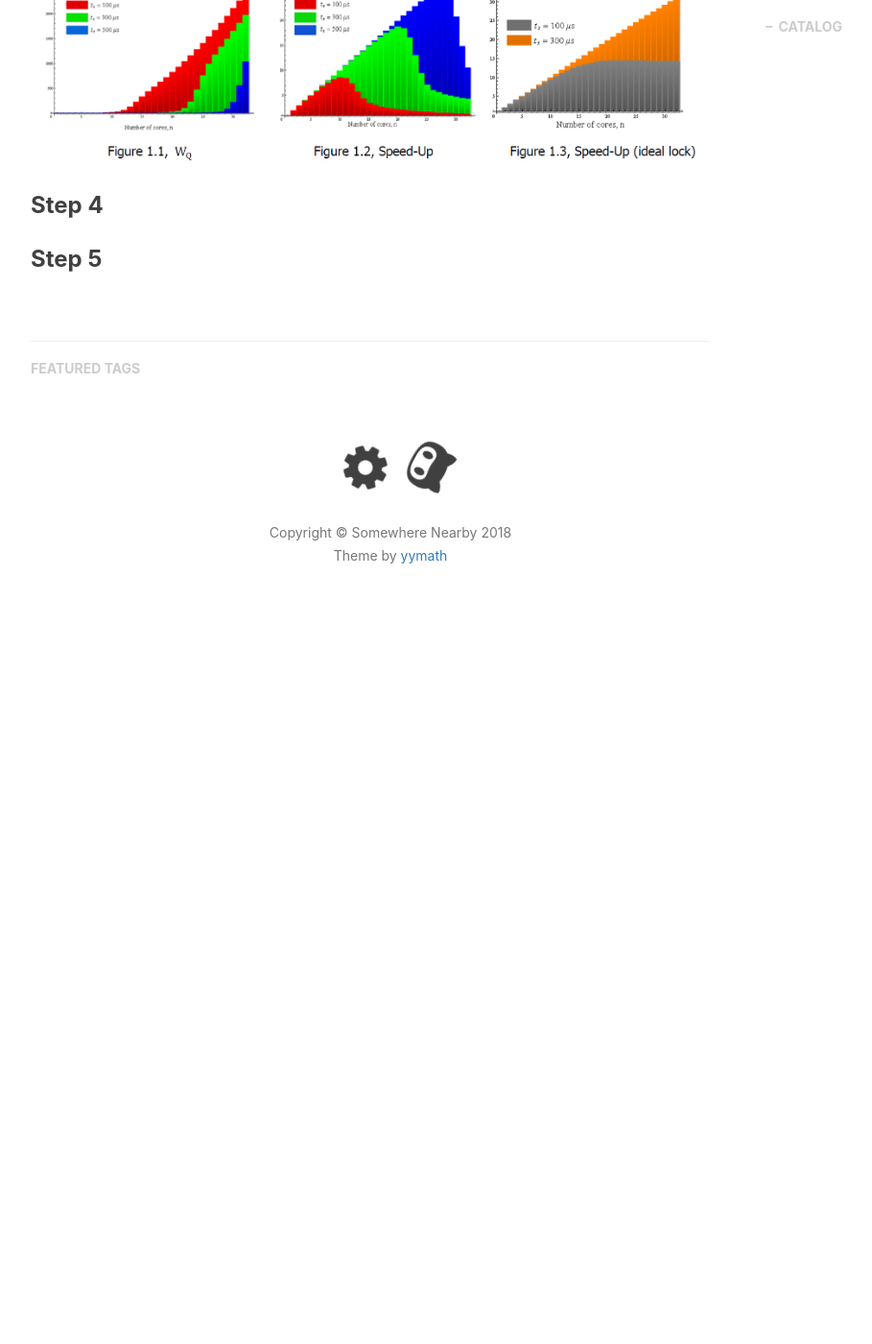
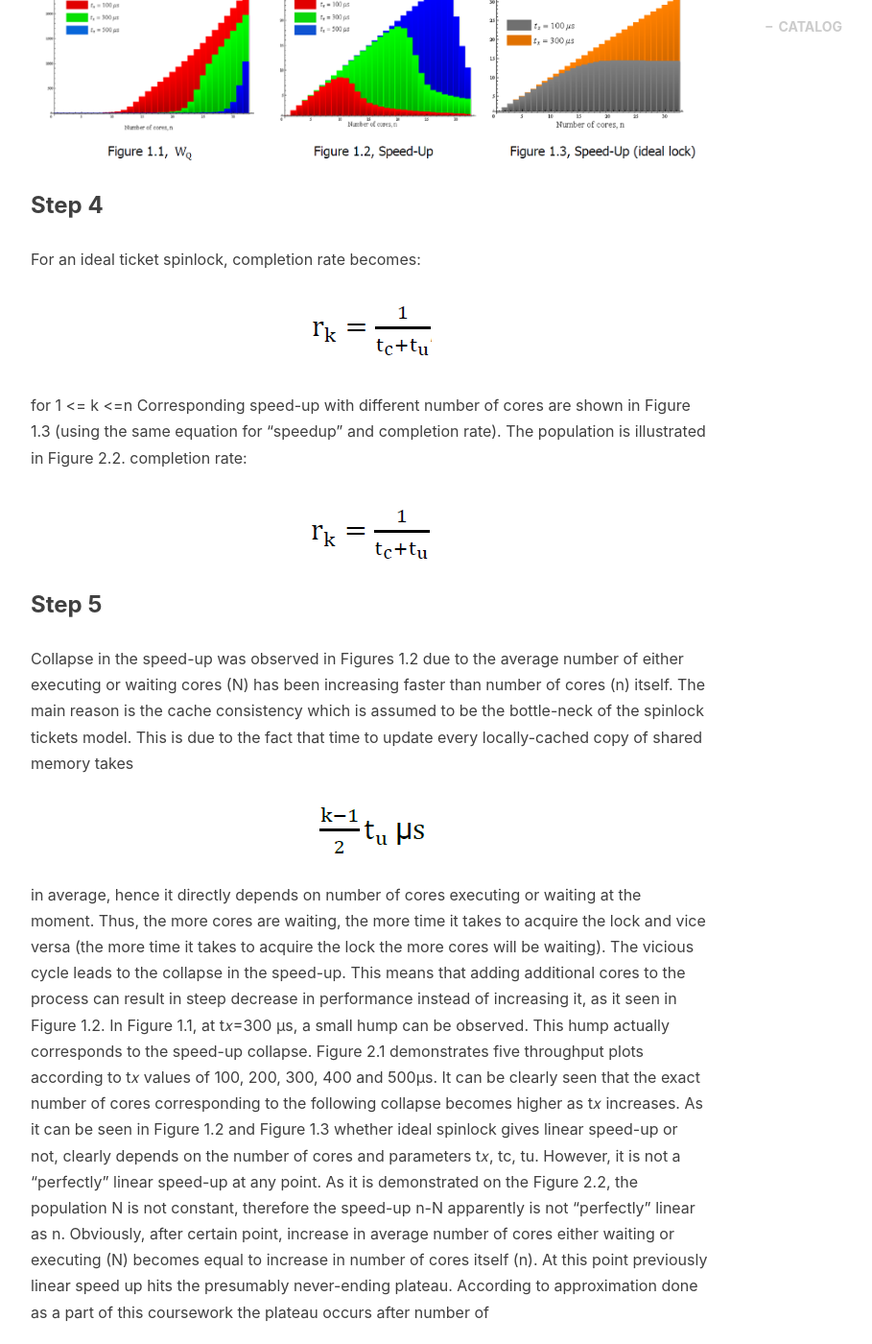
Before and after one commit to yymath/yymath.github.io, a Jekyll site: the page built from _posts/2018-01-09-linux_spin_lock.markdown, in a window 1280 px wide and 1400 px high, scrolled down 2504 px. Shown: the whole window at 96% size, without its empty margins (233-1142 px from the left). Built offline with Jekyll 4.4.1, drawn with Linux system fonts in a browser that asks for light colours; nearby versions of some CDN libraries; comment, search, counter and statistics services are not loaded; before the commit the page ends 3187 px from its top, so only the background shows below that.

Commit message:
try inline

```diff
--- a/_posts/2018-01-09-linux_spin_lock.markdown
+++ b/_posts/2018-01-09-linux_spin_lock.markdown
@@ -30,8 +30,15 @@ According to the Little’s Law: <img src="https://yymath.github.io/img/spinlock
 From the coursework specification, "speed-up" can be expressed by: Speedup = n − N
 Figure 1.1 and Figure 1.2 show the queuing time and speed-up against number of cores with different t𝑥.
 <img src="https://yymath.github.io/img/spinlock_p1.PNG" alt="Linux Spin Lock Limitation p1">
+
 ### Step 4
+For an ideal ticket spinlock, completion rate becomes: <img src="https://yymath.github.io/img/spinlock_f10.PNG" alt="Linux Spin Lock Limitation f10"> for 1 <= k <=n
+Corresponding speed-up with different number of cores are shown in Figure 1.3 (using the same equation for "speedup" and completion rate). The population is illustrated in Figure 2.2.
+completion rate: <img src="https://yymath.github.io/img/spinlock_f11.PNG" alt="Linux Spin Lock Limitation f11">
 
 ### Step 5
-
+Collapse in the speed-up was observed in Figures 1.2 due to the average number of either executing or waiting cores (N) has been increasing faster than number of cores (n) itself. The main reason is the cache consistency which is assumed to be the bottle-neck of the spinlock tickets model. This is due to the fact that time to update every locally-cached copy of shared memory takes <img src="https://yymath.github.io/img/spinlock_f12.PNG" alt="Linux Spin Lock Limitation f12"> in average, hence it directly depends on number of cores executing or waiting at the moment. Thus, the more cores are waiting, the more time it takes to acquire the lock and vice versa (the more time it takes to acquire the lock the more cores will be waiting). The vicious cycle leads to the collapse in the speed-up. This means that adding additional cores to the process can result in steep decrease in performance instead of increasing it, as it seen in Figure 1.2.
+In Figure 1.1, at t𝑥=300 μs, a small hump can be observed. This hump actually corresponds to the speed-up collapse.
+Figure 2.1 demonstrates five throughput plots according to t𝑥 values of 100, 200, 300, 400 and 500μs. It can be clearly seen that the exact number of cores corresponding to the following collapse becomes higher as t𝑥 increases.
+As it can be seen in Figure 1.2 and Figure 1.3 whether ideal spinlock gives linear speed-up or not, clearly depends on the number of cores and parameters t𝑥, tc, tu. However, it is not a "perfectly" linear speed-up at any point. As it is demonstrated on the Figure 2.2, the population N is not constant, therefore the speed-up n-N apparently is not "perfectly" linear as n. Obviously, after certain point, increase in average number of cores either waiting or executing (N) becomes equal to increase in number of cores itself (n). At this point previously linear speed up hits the presumably never-ending plateau. According to approximation done as a part of this coursework the plateau occurs after number of
 <p id="end"></p>
```
Also changed, not shown: other parts of _posts/2018-01-09-linux_spin_lock.markdown (+1 -1 lines), img/spinlock_f10.PNG (added), img/spinlock_f11.PNG (added), img/spinlock_f12.PNG (added).
